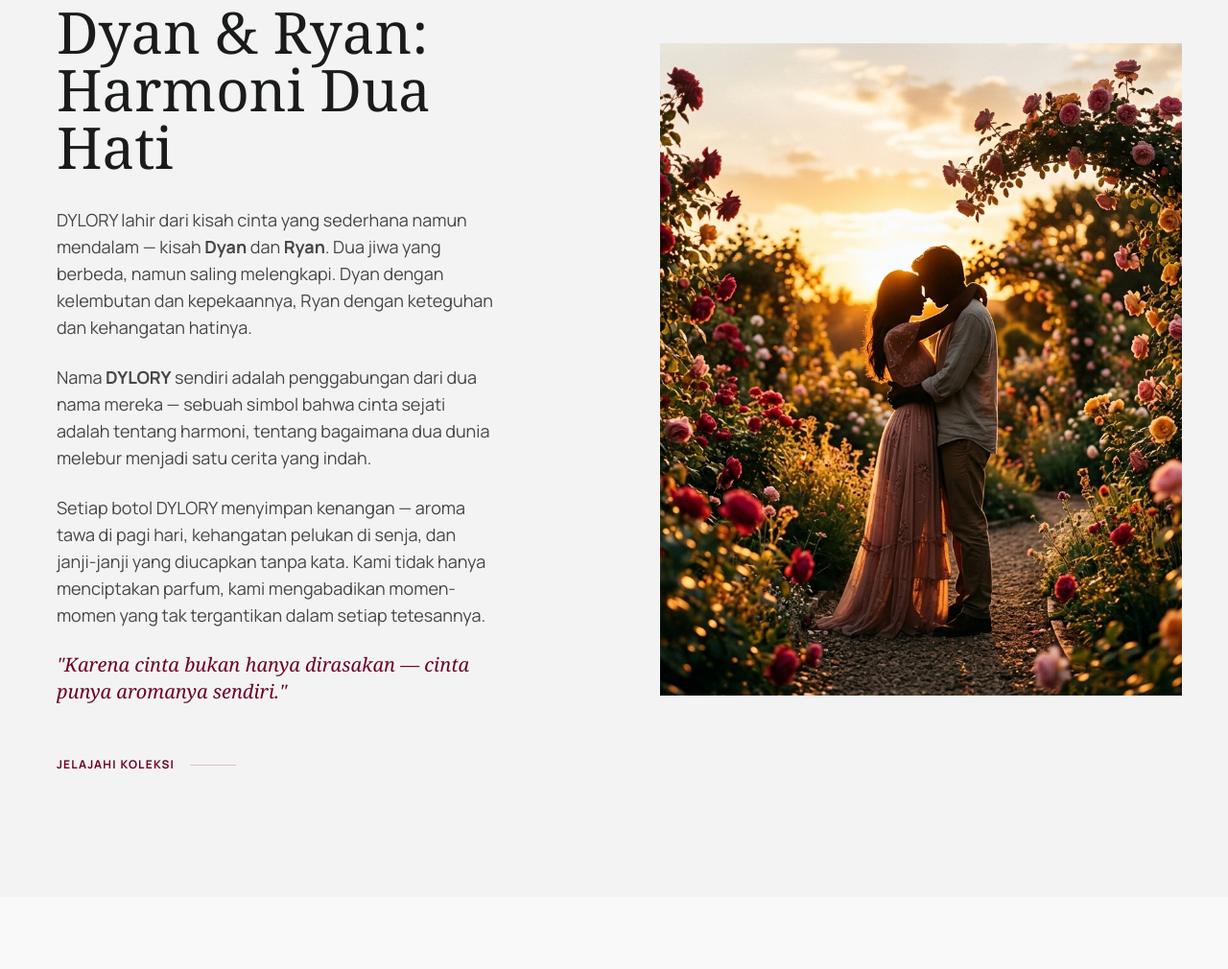
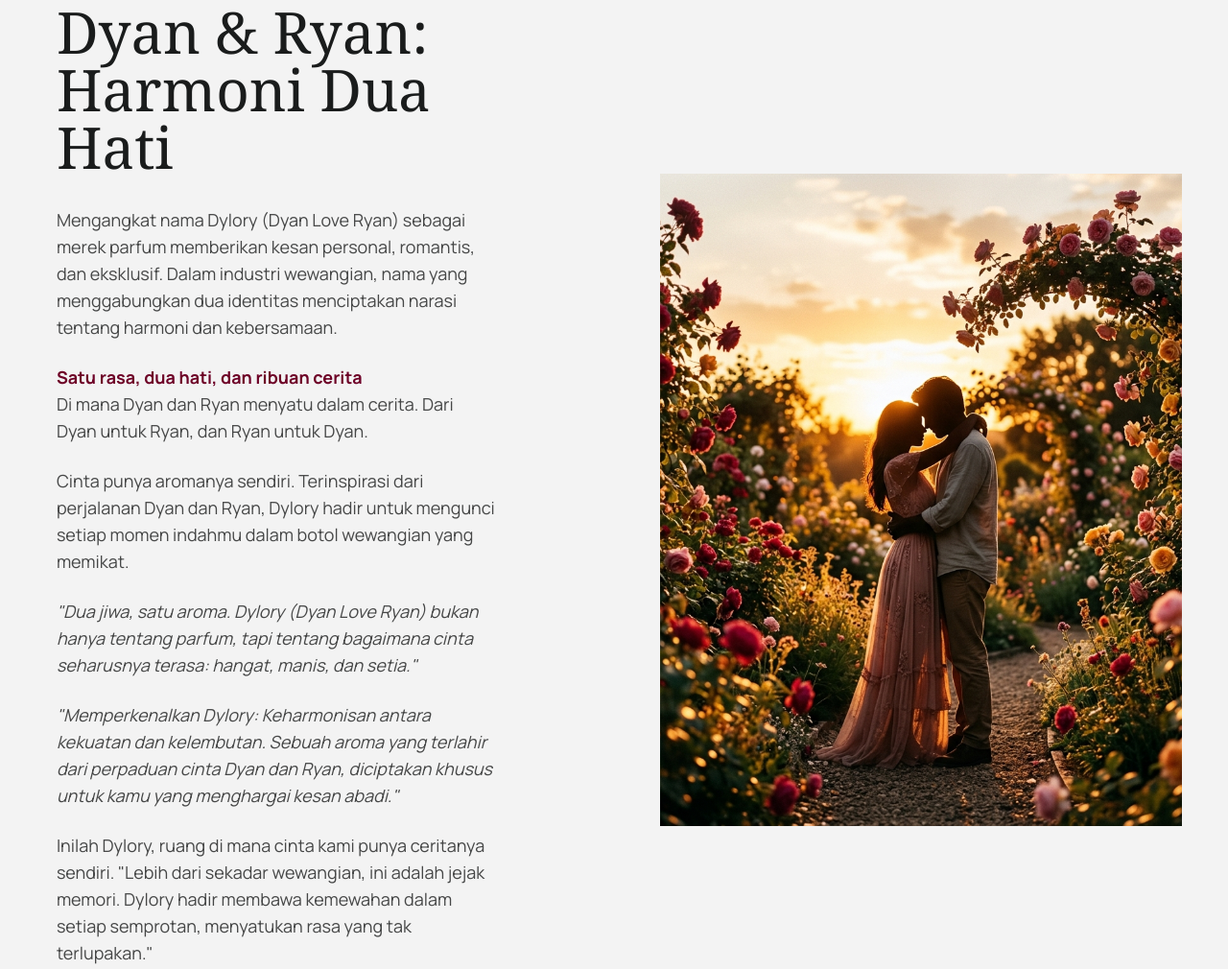
Before and after one commit to azizt91/dylory, a website built with Vite: page index.html in a window 1280 px wide. Shown: the part 965-1975 px from the top of the page at 96% size. Built offline with nearby package versions, Linux system fonts and the light colour scheme.

Commit message:
Update story narrative with new content

```diff
--- a/index.html
+++ b/index.html
@@ -172,21 +172,23 @@
         </h2>
         <div class="space-y-6 font-body text-on-surface/80 leading-relaxed text-base md:text-lg">
           <p>
-            DYLORY lahir dari kisah cinta yang sederhana namun mendalam — kisah <strong>Dyan</strong> dan
-            <strong>Ryan</strong>. Dua jiwa yang berbeda, namun saling melengkapi. Dyan dengan kelembutan dan
-            kepekaannya, Ryan dengan keteguhan dan kehangatan hatinya.
+            Mengangkat nama Dylory (Dyan Love Ryan) sebagai merek parfum memberikan kesan personal, romantis, dan eksklusif. Dalam industri wewangian, nama yang menggabungkan dua identitas menciptakan narasi tentang harmoni dan kebersamaan.
           </p>
           <p>
-            Nama <strong>DYLORY</strong> sendiri adalah penggabungan dari dua nama mereka — sebuah simbol bahwa cinta
-            sejati adalah tentang harmoni, tentang bagaimana dua dunia melebur menjadi satu cerita yang indah.
+            <strong class="text-primary">Satu rasa, dua hati, dan ribuan cerita</strong><br />
+            Di mana Dyan dan Ryan menyatu dalam cerita. Dari Dyan untuk Ryan, dan Ryan untuk Dyan.
           </p>
           <p>
-            Setiap botol DYLORY menyimpan kenangan — aroma tawa di pagi hari, kehangatan pelukan di senja, dan
-            janji-janji yang diucapkan tanpa kata. Kami tidak hanya menciptakan parfum, kami mengabadikan momen-momen
-            yang tak tergantikan dalam setiap tetesannya.
+            Cinta punya aromanya sendiri. Terinspirasi dari perjalanan Dyan dan Ryan, Dylory hadir untuk mengunci setiap momen indahmu dalam botol wewangian yang memikat.
           </p>
-          <p class="font-headline italic text-primary text-lg md:text-xl">
-            "Karena cinta bukan hanya dirasakan — cinta punya aromanya sendiri."
+          <p class="italic">
+            "Dua jiwa, satu aroma. Dylory (Dyan Love Ryan) bukan hanya tentang parfum, tapi tentang bagaimana cinta seharusnya terasa: hangat, manis, dan setia."
+          </p>
+          <p class="italic">
+            "Memperkenalkan Dylory: Keharmonisan antara kekuatan dan kelembutan. Sebuah aroma yang terlahir dari perpaduan cinta Dyan dan Ryan, diciptakan khusus untuk kamu yang menghargai kesan abadi."
+          </p>
+          <p>
+            Inilah Dylory, ruang di mana cinta kami punya ceritanya sendiri. "Lebih dari sekadar wewangian, ini adalah jejak memori. Dylory hadir membawa kemewahan dalam setiap semprotan, menyatukan rasa yang tak terlupakan."
           </p>
         </div>
         <div class="mt-12">
```
